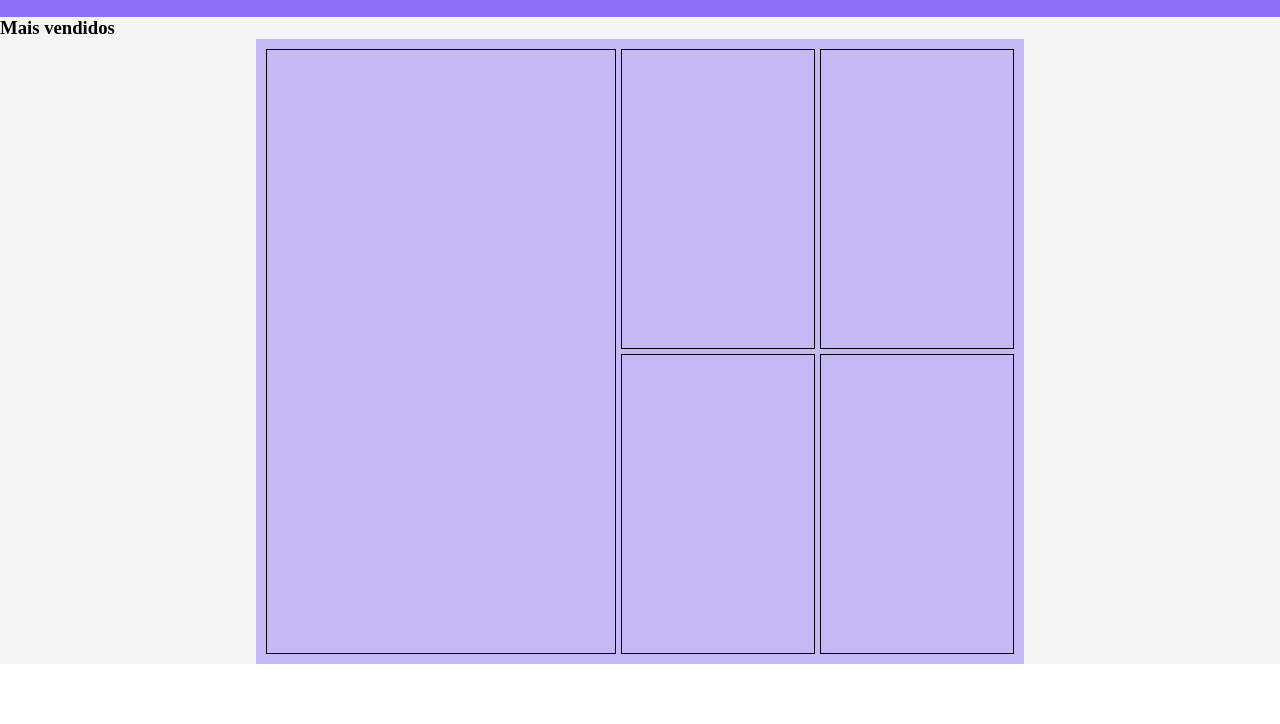
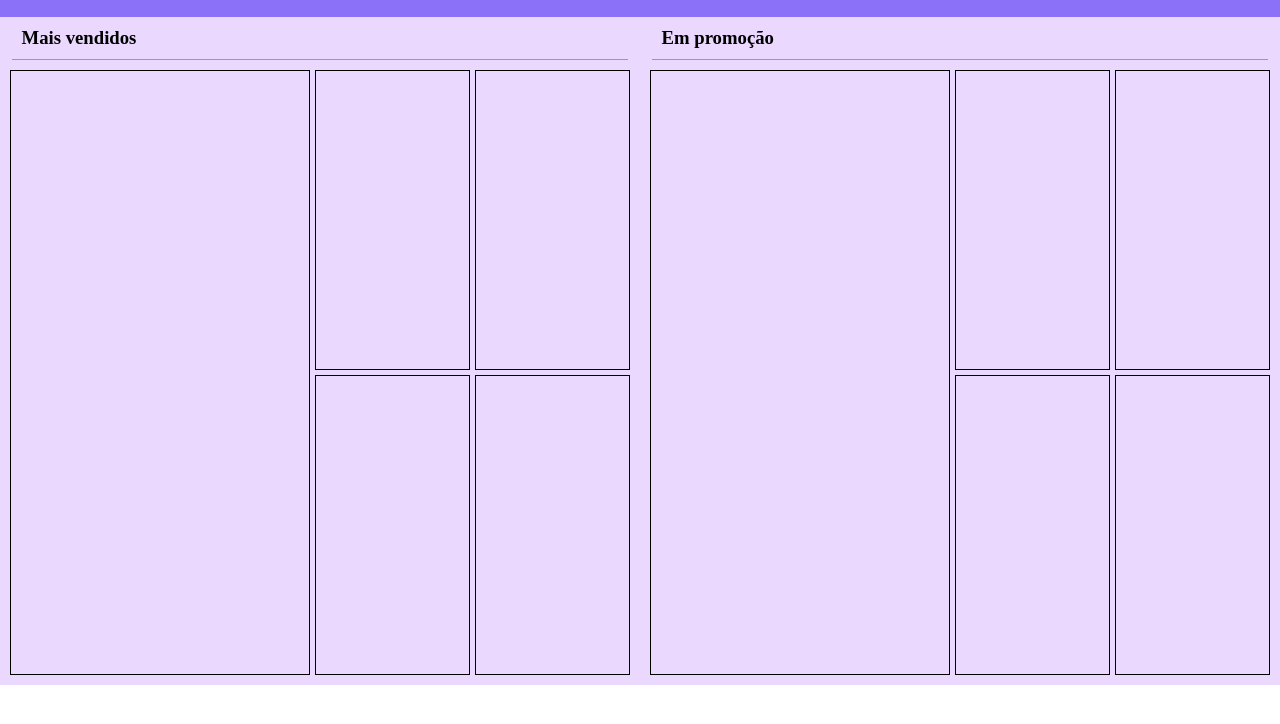
Before and after one commit to GuiFxFarias/E-commerce, a plain HTML site: page home.html in a window 1280 px wide. Shown: the part 60-784 px from the top of the page. Drawn offline with Linux system fonts and the light colour scheme; a web font is replaced by a local one.

Commit message:
update-grid

```diff
--- a/Estilos/home.css
+++ b/Estilos/home.css
@@ -7,6 +7,7 @@
 }
 
 :root {
+  --CorLC: #ead8ff;
   --CorC: #c4b9f5;
   --CorCM: #9c93c2;
   --CorM: #8a71f7;
@@ -77,7 +78,7 @@ a {
 }
 
 .content{
-  background-color: whitesmoke;
+  background-color: var(--CorLC);
 }
 
 .grid-container {
@@ -87,10 +88,9 @@ a {
   text-align: center;
   display: grid;
 
-  grid-template-columns: 350px auto auto;
+  grid-template-columns: 300px auto auto;
   grid-template-rows: 300px 300px;
   gap: 5px;
-  background-color: var(--CorC);
   grid-template-areas:
     "sidebar c1 c2"
     "sidebar c3 c4"
@@ -115,3 +115,23 @@ a {
 #c4{
   grid-area: c4;
 }
+
+.content h3{
+  border-bottom: 1px solid rgb(155, 155, 155);
+  padding: 10px;
+  width: 48.2vw;
+}
+
+.flex-container{
+  display: flex;
+}
+
+.flex-tittle{
+  display: flex;
+  justify-content: space-around;
+}
+
+.middle-site{
+  width: 100%;
+  height: 34vh;
+}
--- a/home.html
+++ b/home.html
@@ -49,7 +49,18 @@
     </header>
     <main>
       <div class="content">
+        <div class="flex-tittle">
           <h3>Mais vendidos</h3>
+          <h3>Em promoção</h3>
+        </div>
+        <div class="flex-container">
+          <section class="grid-container">
+            <div class="edit" id="sidebar"></div>
+            <div class="edit" id="c1"></div>
+            <div class="edit" id="c2"></div>
+            <div class="edit" id="c3"></div>
+            <div class="edit" id="c4"></div>
+          </section>
           <section class="grid-container">
             <div class="edit" id="sidebar"></div>
             <div class="edit" id="c1"></div>
@@ -58,6 +69,8 @@
             <div class="edit" id="c4"></div>
           </section>
         </div>
+      </div>
+      <section class="middle-site"></section>
     </main>
     <script src="/JavaScript/menu-mobile.js"></script>
   </body>
```
Lines whose indentation alone changed are shown as unchanged.
